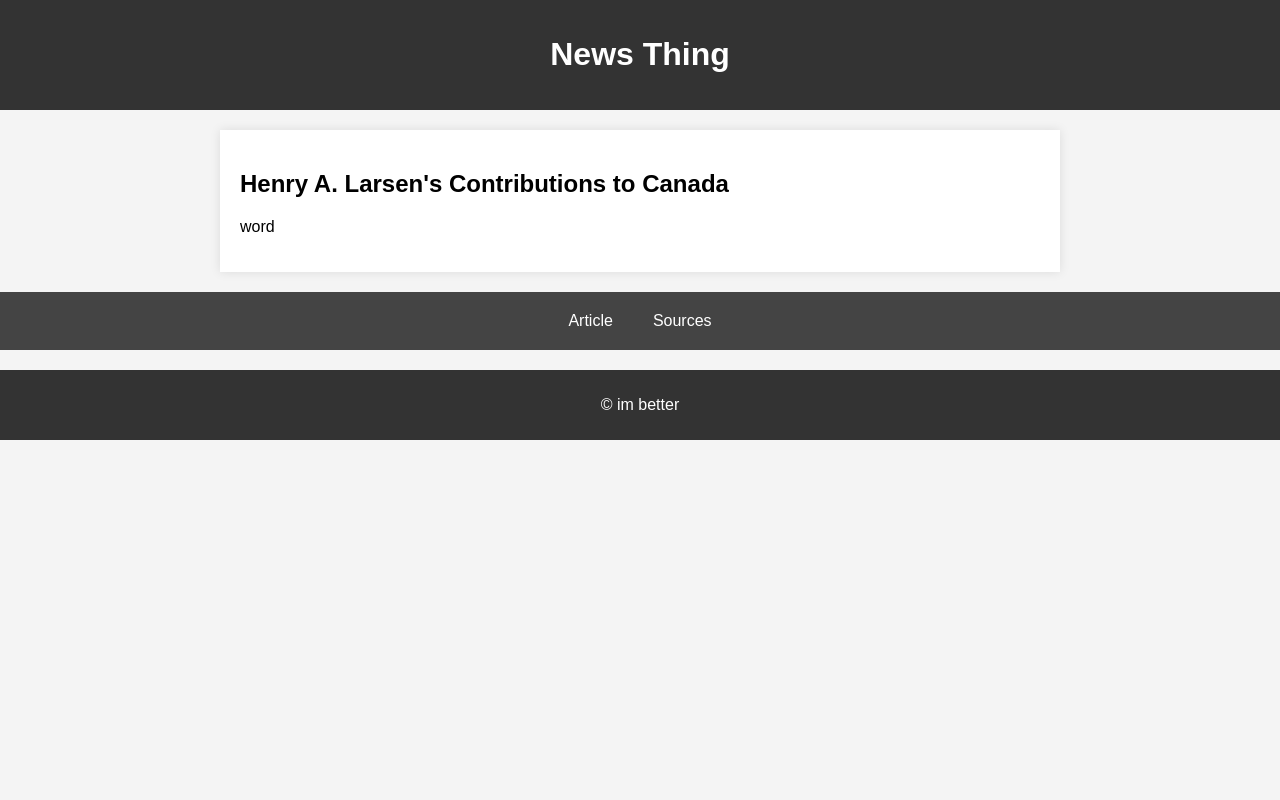
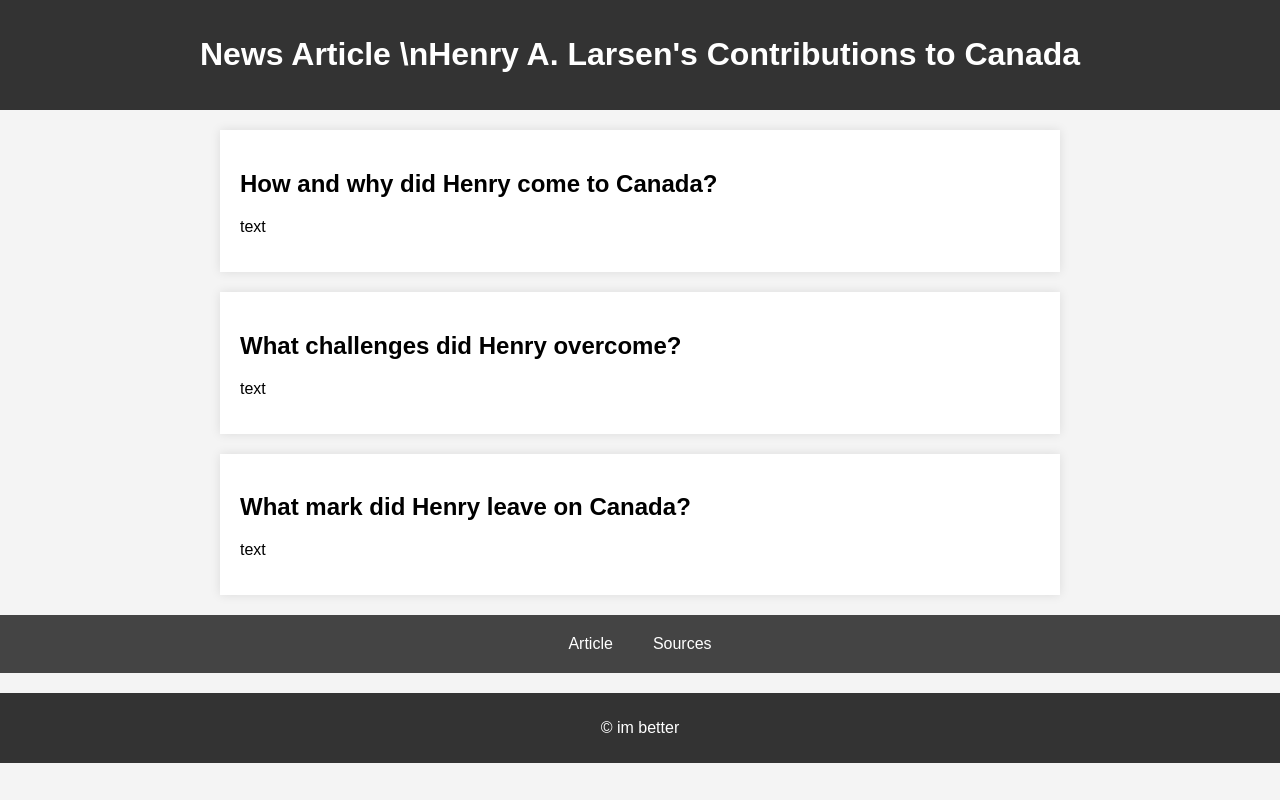
Before and after one commit to heyyithinkimjames/totally-real-news-not-just-a-history-assignment, a plain HTML site: page index.html in a window 1280 px wide. Drawn offline with Linux system fonts and the light colour scheme.

Commit message:
Update index.html

```diff
--- a/index.html
+++ b/index.html
@@ -7,6 +7,7 @@
     <style>
         body { font-family: Arial, sans-serif; margin: 0; padding: 0; background-color: #f4f4f4; }
         header { background: #333; color: white; padding: 15px; text-align: center; }
+        subheader { font-family: Arial, sans-serif; margin: 0; padding: 0; background-color: #f4f4f4; }
         nav { display: flex; justify-content: center; background: #444; padding: 10px; }
         nav a { color: white; text-decoration: none; padding: 10px 20px; }
         nav a:hover { background: #666; }
@@ -16,11 +17,19 @@
 </head>
 <body>
     <header>
-        <h1>News Thing</h1>
+        <h1>News Article \nHenry A. Larsen's Contributions to Canada</h1>
     </header>
     <div class="container">
-        <h2>Henry A. Larsen's Contributions to Canada</h2>
-        <p>word</p>
+        <h2>How and why did Henry come to Canada?</h2>
+        <p>text</p>
+    </div>
+     <div class="container">
+        <h2>What challenges did Henry overcome?</h2>
+        <p>text</p>
+    </div>
+     <div class="container">
+        <h2>What mark did Henry leave on Canada?</h2>
+        <p>text</p>
     </div>
     <nav>
         <a href="index.html">Article</a>
```
